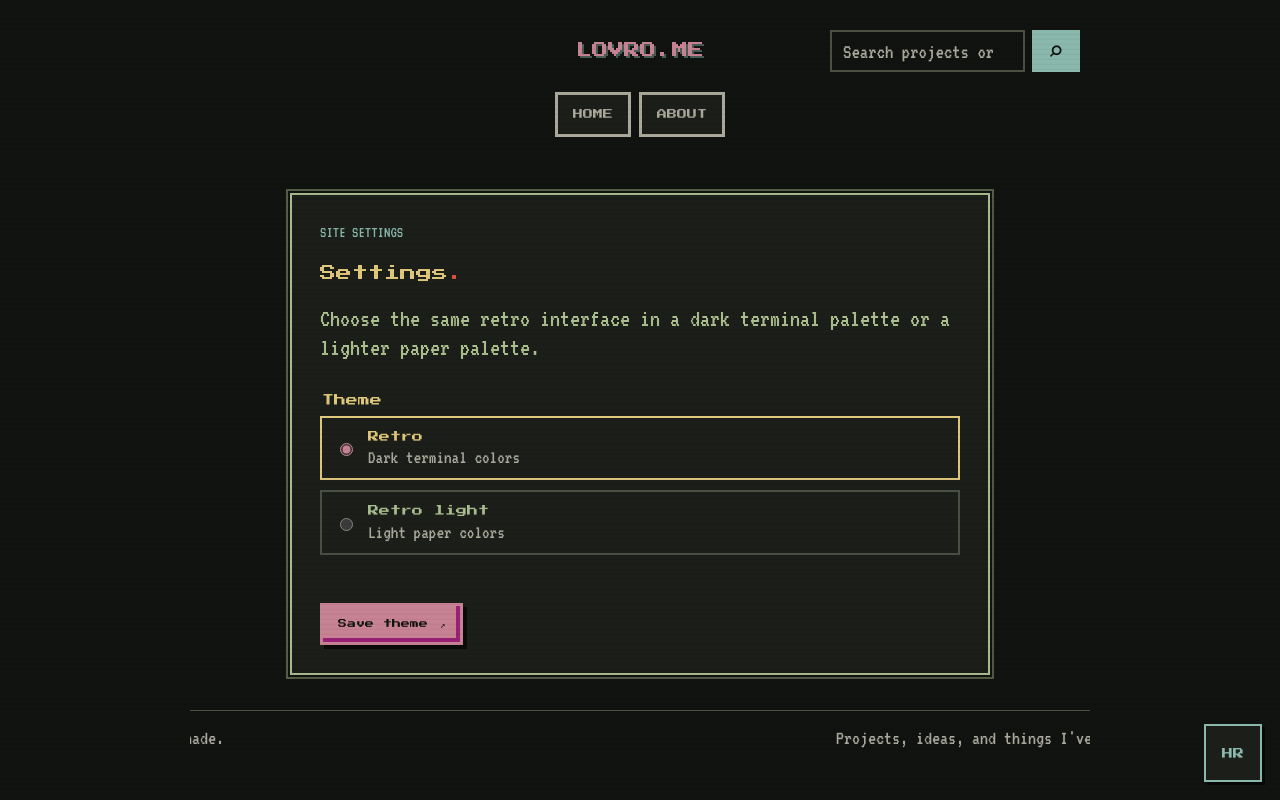
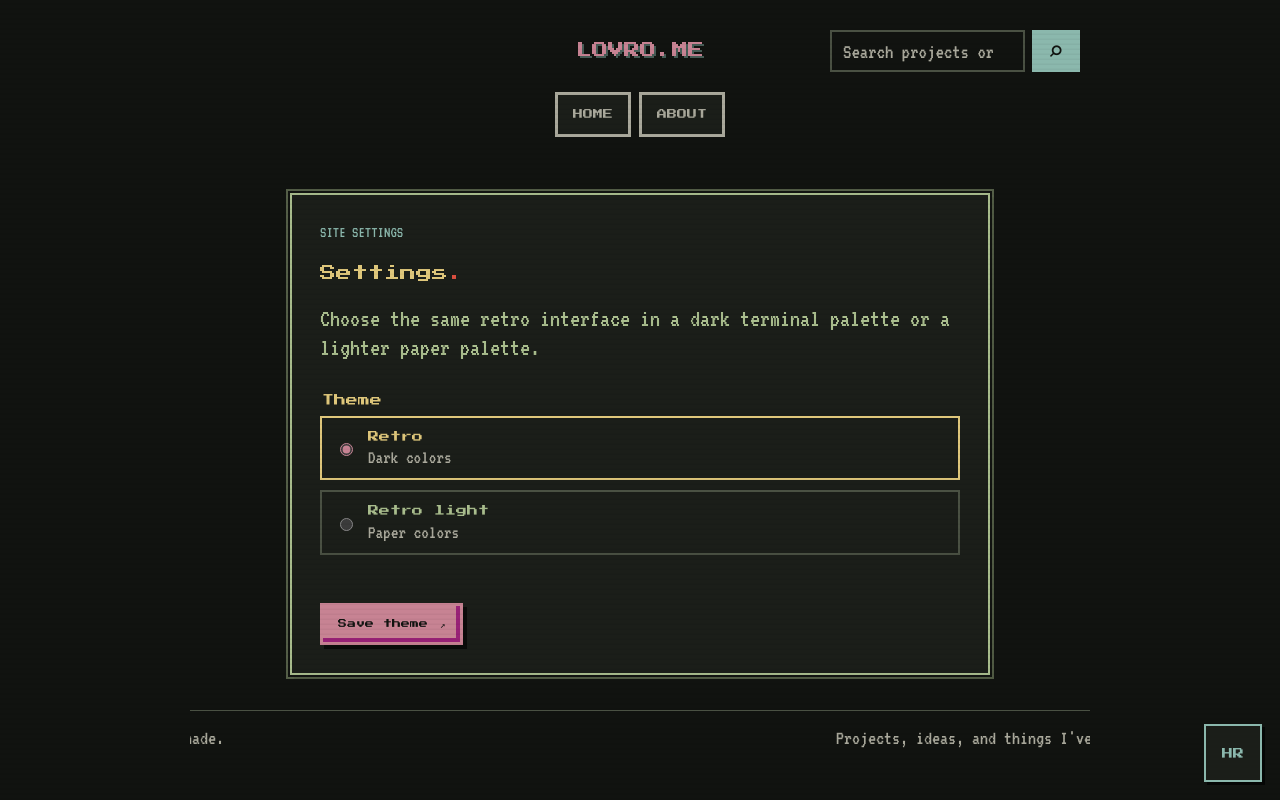
Before and after one commit to lovorllc/personal-project-tracker, a FastAPI app: page /settings in a window 1280 px wide. Run offline with FastAPI, Linux system fonts and the light colour scheme; data comes from the database, SQL or seed files in the repository; data that the repository does not hold is empty.

Commit message:
production branch

```diff
--- a/app/templates/admin_seo.html
+++ b/app/templates/admin_seo.html
@@ -15,7 +15,7 @@
     <form method="post" enctype="multipart/form-data" action="/admin/seo/save" class="editor-form">
       <input type="hidden" name="csrf" value="{{ csrf }}">
       <label class="wide-field">Google result text <span class="field-note">The description shown below your site link in Google and in link previews. Google may choose other page text for some searches.</span><textarea name="description" rows="3" maxlength="320" placeholder="A short description of your site">{{ seo.description or '' }}</textarea></label>
-      <label>Contact button text <span class="field-note">Shown beside Settings on the About page</span><input name="contact_text" maxlength="80" value="{{ seo.contact_text or 'Contact Me' }}" placeholder="Contact Me"></label>
+      <label>Contact button text <span class="field-note">Shown beside Settings on the About page</span><input name="contact_text" maxlength="120" value="{{ seo.contact_text or 'Contact Me' }}" placeholder="Contact Me"></label>
       <label>Contact button URL <span class="field-note">Use https://, http://, or mailto:</span><input name="contact_url" value="{{ seo.contact_url or '' }}" placeholder="https://example.com/contact"></label>
       <label class="wide-field">Site logo <span class="field-note">JPEG, PNG, or WebP; max 5 MB. Used for the site icon and Google structured site data. A square image works best.</span><input type="file" name="logo" accept="image/jpeg,image/png,image/webp"></label>
       {% if seo.logo %}<img class="admin-image-preview" src="{{ seo.logo }}" alt="Current site logo">{% endif %}
--- a/app/templates/settings.html
+++ b/app/templates/settings.html
@@ -10,11 +10,11 @@
       <legend>Theme</legend>
       <label class="theme-option {% if theme == 'retro' %}is-selected{% endif %}">
         <input type="radio" name="theme" value="retro" {% if theme == 'retro' %}checked{% endif %}>
-        <span><strong>Retro</strong><small>Dark terminal colors</small></span>
+        <span><strong>Retro</strong><small>Dark colors</small></span>
       </label>
       <label class="theme-option {% if theme == 'retro-light' %}is-selected{% endif %}">
         <input type="radio" name="theme" value="retro-light" {% if theme == 'retro-light' %}checked{% endif %}>
-        <span><strong>Retro light</strong><small>Light paper colors</small></span>
+        <span><strong>Retro light</strong><small>Paper colors</small></span>
       </label>
     </fieldset>
     <button class="button-primary" type="submit">Save theme <span aria-hidden="true">↗</span></button>
```
Also changed, not shown: .github/workflows/compose.yml.
